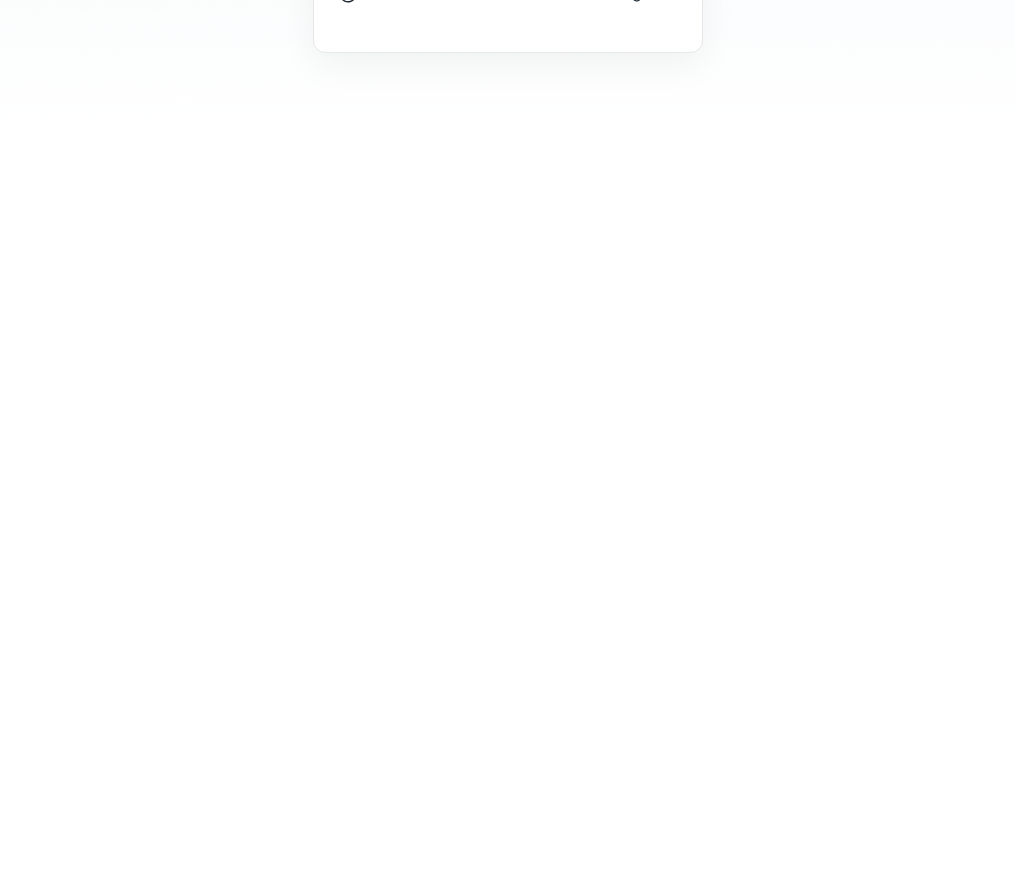
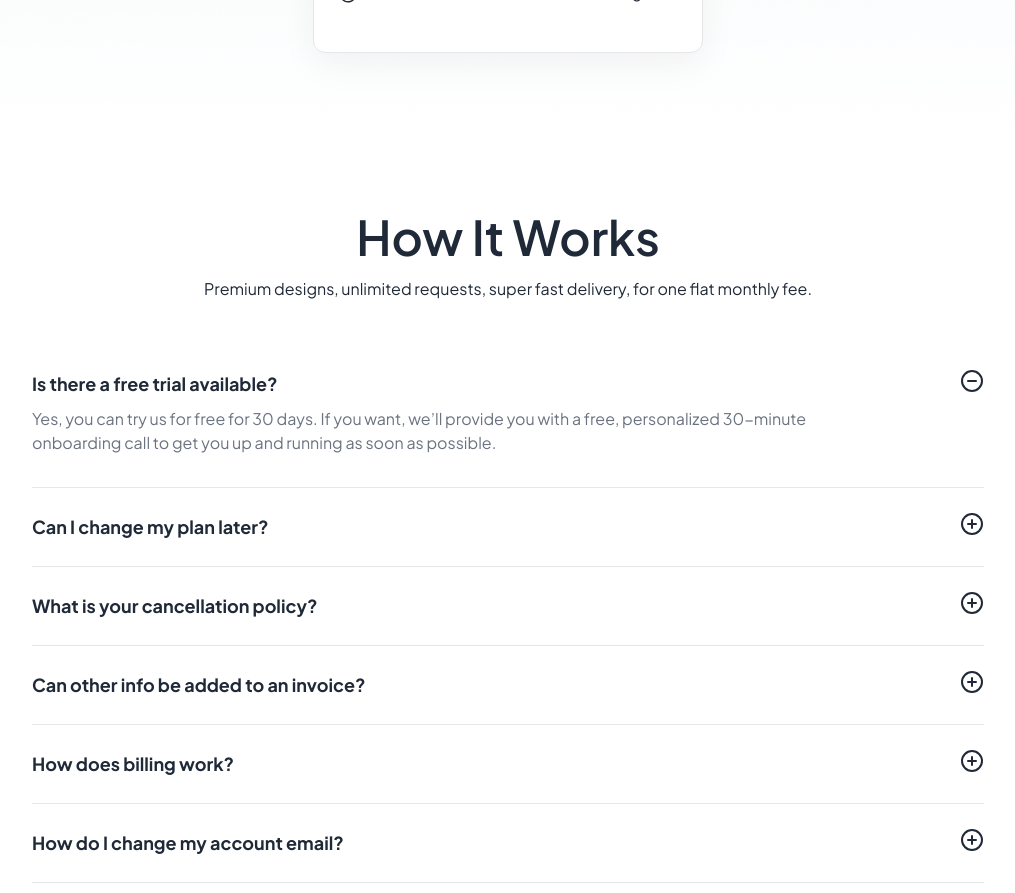
Before and after one commit to shiyam-sarker10/Test-Project, a React (Vite) app: page / in a window 1280 px wide. Shown: the part 4560-5453 px from the top of the page, without its empty margins (132-1147 px from the left). Before the commit the page ends 4693 px from the top, so only its background shows below. Built offline with nearby package versions, Linux system fonts and the light colour scheme.

Commit message:
aded FAQ section with accordion

```diff
--- a/src/App.jsx
+++ b/src/App.jsx
@@ -5,6 +5,7 @@ import ImageCarousel from "./component/imageCarousel/imageCarousel";
 import HowItWorks from "./component/HowItWorks/HowItWorks";
 import Testimonial from "./component/testimonial/Testimonial";
 import Pricing from "./component/Pricing/Pricing";
+import FAQ from "./component/FAQ/FAQ";
 
 
 
@@ -23,6 +24,7 @@ function App() {
       <HowItWorks></HowItWorks>
       <Testimonial></Testimonial>
       <Pricing></Pricing>
+      <FAQ></FAQ>
     </div>
   );
 }
--- /dev/null
+++ b/src/component/FAQ/Accordion.jsx
@@ -0,0 +1,58 @@
+const sections = [
+  {
+    title: "Is there a free trial available?",
+    content:
+      "Yes, you can try us for free for 30 days. If you want, we’ll provide you with a free, personalized 30-minute onboarding call to get you up and running as soon as possible.",
+  },
+  {
+    title: "Can I change my plan later?",
+    content:
+      "Certainly! If your needs evolve, you can easily switch to a different plan within the accordion menu.",
+  },
+  {
+    title: "What is your cancellation policy?",
+    content:
+      "Our cancellation policy allows you to [insert details, e.g., cancel your subscription at any time with no additional fees]. For more information, please refer to our [link to cancellation policy page.",
+  },
+  {
+    title: "Can other info be added to an invoice?",
+    content:
+      "Yes, you can include additional information on your invoice. Our system allows for customization, letting you add details such as [insert examples, e.g., project descriptions, payment terms. Feel free to tailor your invoice to meet your specific needs.",
+  },
+  {
+    title: "How does billing work?",
+    content:
+      "Our billing system operates on a [insert billing cycle, e.g., monthly, yearly] basis. You will be charged [mention specifics, e.g., on the 1st of each month] for the services you've used. Invoices are sent to your registered email address, and payment can be made through [mention payment methods, e.g., credit card, bank transfer]. For more detailed information, please refer to our [link to billing details page",
+  },
+  {
+    title: "How do I change my account email?",
+    content:
+      "Changing your account email is simple. Navigate to your account settings, locate the 'Email' section, and choose the 'Change Email' option. Follow the prompts to update your email address. For step-by-step instructions, please refer to our [link to account email change guide].",
+  },
+];
+
+
+import React, { useState } from 'react';
+import AccordionSection from './AccordionSection';
+
+
+const Accordion = () => {
+
+    const [isActive ,setIsActive] = useState(0)
+    return (
+      <div className="max-w-[1000px] lg:w-[1000px] p-6 ">
+        {sections.map((section, idx) => (
+          <AccordionSection
+            section={section}
+            key={idx}
+            isActiveSection={idx === isActive}
+            setIsActive={setIsActive}
+            isActive={isActive}
+            sectionIndex ={idx}
+          />
+        ))}
+      </div>
+    );
+};
+
+export default Accordion;
--- /dev/null
+++ b/src/component/FAQ/AccordionSection.jsx
@@ -0,0 +1,36 @@
+import React from 'react';
+import plus from '../../assets/plus-circle.svg'
+import minus from '../../assets/minus-circle.svg'
+
+const AccordionSection = ({ section, isActiveSection, setIsActive,sectionIndex }) => {
+  const { title, content } = section;
+  const toggleSection = () =>{
+
+    const nextSection = isActiveSection ? null : sectionIndex;
+    setIsActive(nextSection);
+
+  }
+  return (
+    <div className={`${isActiveSection && "py-6"} py-6 border-b `}>
+      <div onClick={toggleSection} className="flex justify-between items-center">
+        <div className="text-lg font-bold text-color ">{title}</div>
+        <div>
+          {isActiveSection ? (
+            <button>
+              <img src={minus} alt="" />
+            </button>
+          ) : (
+            <button>
+              <img src={plus} alt="" />
+            </button>
+          )}
+        </div>
+      </div>
+      {isActiveSection && (
+        <div className="text-gray-500 py-2  max-w-[800px]">{content}</div>
+      )}
+    </div>
+  );
+};
+
+export default AccordionSection;
--- /dev/null
+++ b/src/component/FAQ/FAQ.jsx
@@ -0,0 +1,24 @@
+import React from 'react';
+import Accordion from './Accordion';
+
+
+const FAQ = () => {
+    return (
+      <div className="max-w-[1366px] mx-auto px-4 py-20" >
+        <div className="mb-5 space-y-4 text-center">
+          <h1 className="text-3xl lg:text-5xl font-semibold text-color">
+            How It Works
+          </h1>
+          <p className="text-color">
+            Premium designs, unlimited requests, super fast delivery, for one
+            flat monthly fee.
+          </p>
+        </div>
+        <div className="flex justify-center">
+          <Accordion></Accordion>
+        </div>
+      </div>
+    );
+};
+
+export default FAQ;
```
Also changed, not shown: src/assets/minus-circle.svg (added), src/assets/plus-circle.svg (added).
